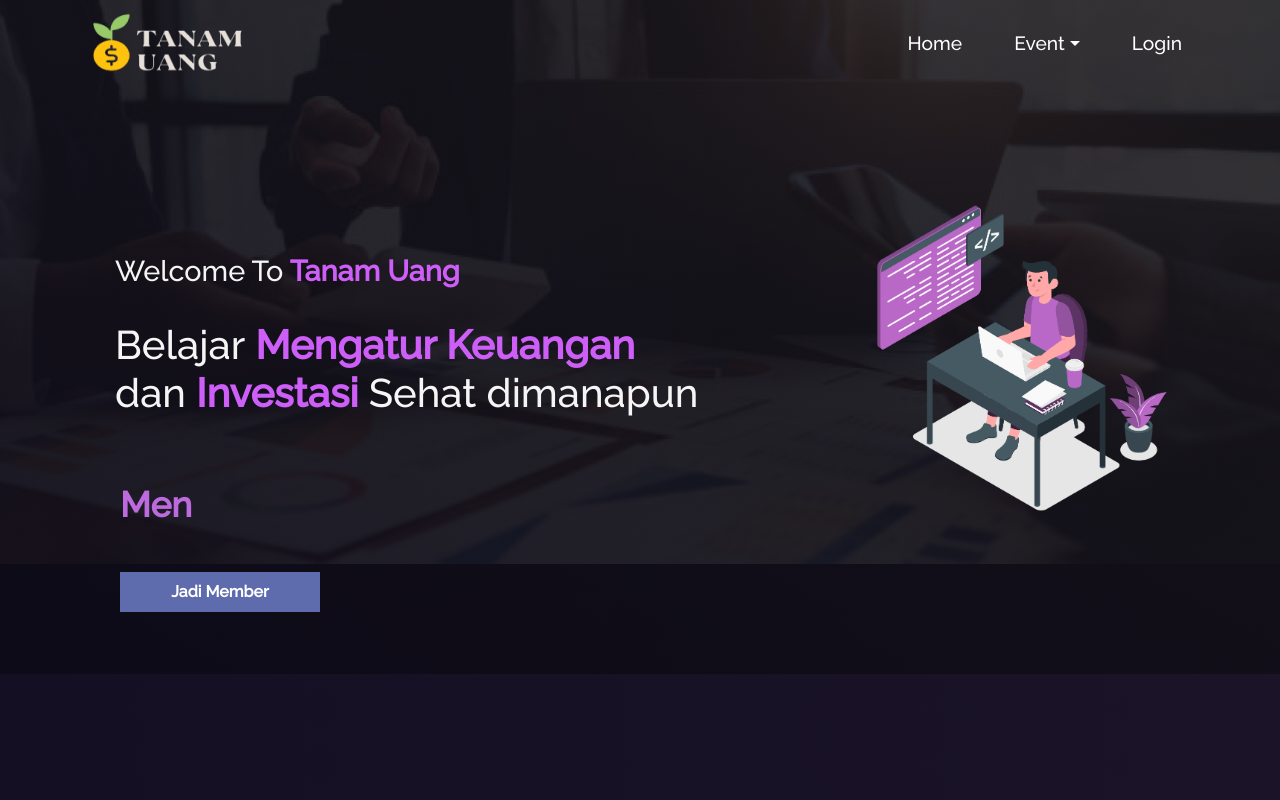
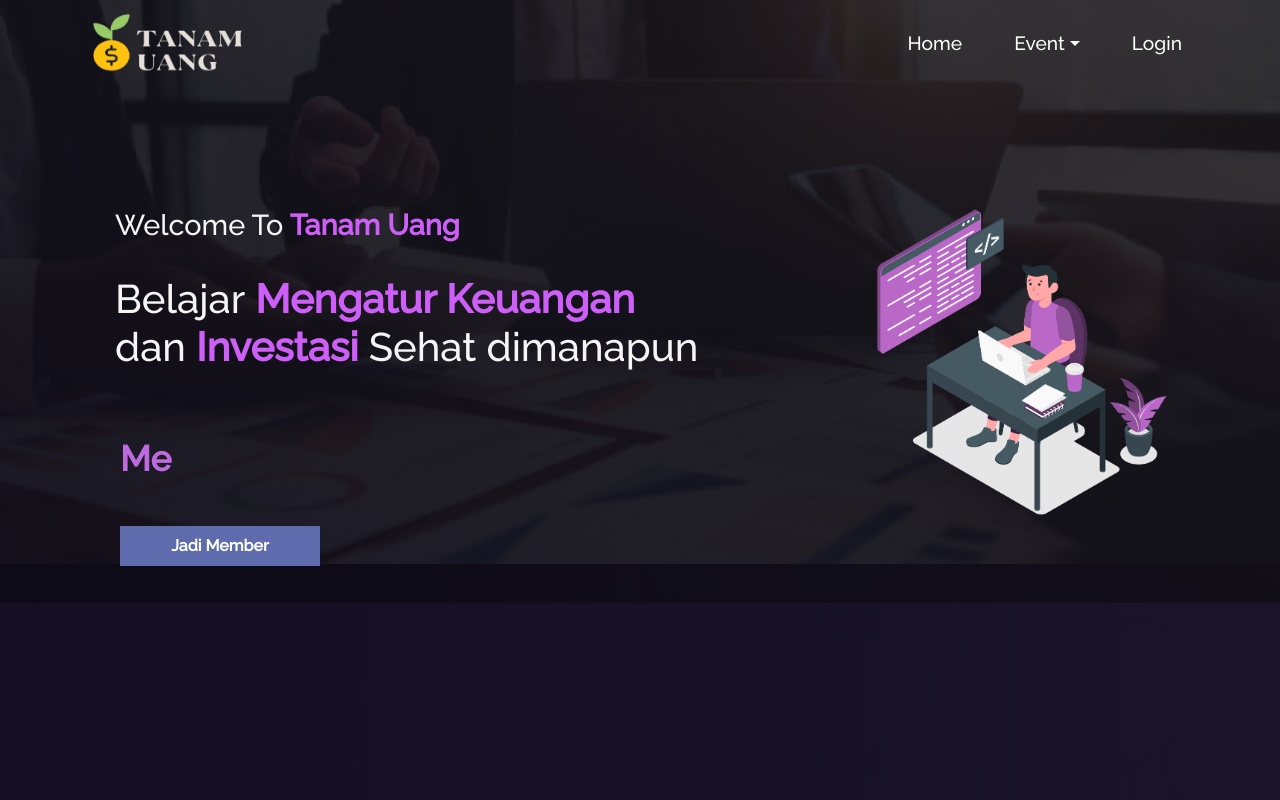
Before and after one commit to AngelNikijuluw/Group-2, a React (Create React App) app: page / in a window 1280 px wide. Shown: the top 800 px of the page. Built offline with nearby package versions, Linux system fonts and the light colour scheme.

Commit message:
All Done

```diff
--- a/src/pages/Home/Home.js
+++ b/src/pages/Home/Home.js
@@ -50,7 +50,10 @@ function Home() {
                 </button>
               </Col>
 
-              <Col md={5} style={{ paddingBottom: 20, paddingLeft: 100 }}>
+              <Col
+                md={5}
+                style={{ paddingBottom: 20, paddingLeft: 100, paddingTop: 50 }}
+              >
                 <img
                   src={homeLogo}
                   alt="home pic"
--- a/src/style.css
+++ b/src/style.css
@@ -242,8 +242,6 @@ button:focus {
   background-size: 100%;
   background-position: top center;
   background-repeat: no-repeat;
-  padding-bottom: 30px !important;
-  padding-top: 30px !important;
 }
 
 .home-login {
@@ -269,7 +267,7 @@ button:focus {
 }
 
 .home-content {
-  padding: 9rem 0 2rem !important;
+  padding: 8rem 0 2rem !important;
   color: whitesmoke;
   text-align: left;
 }
```
